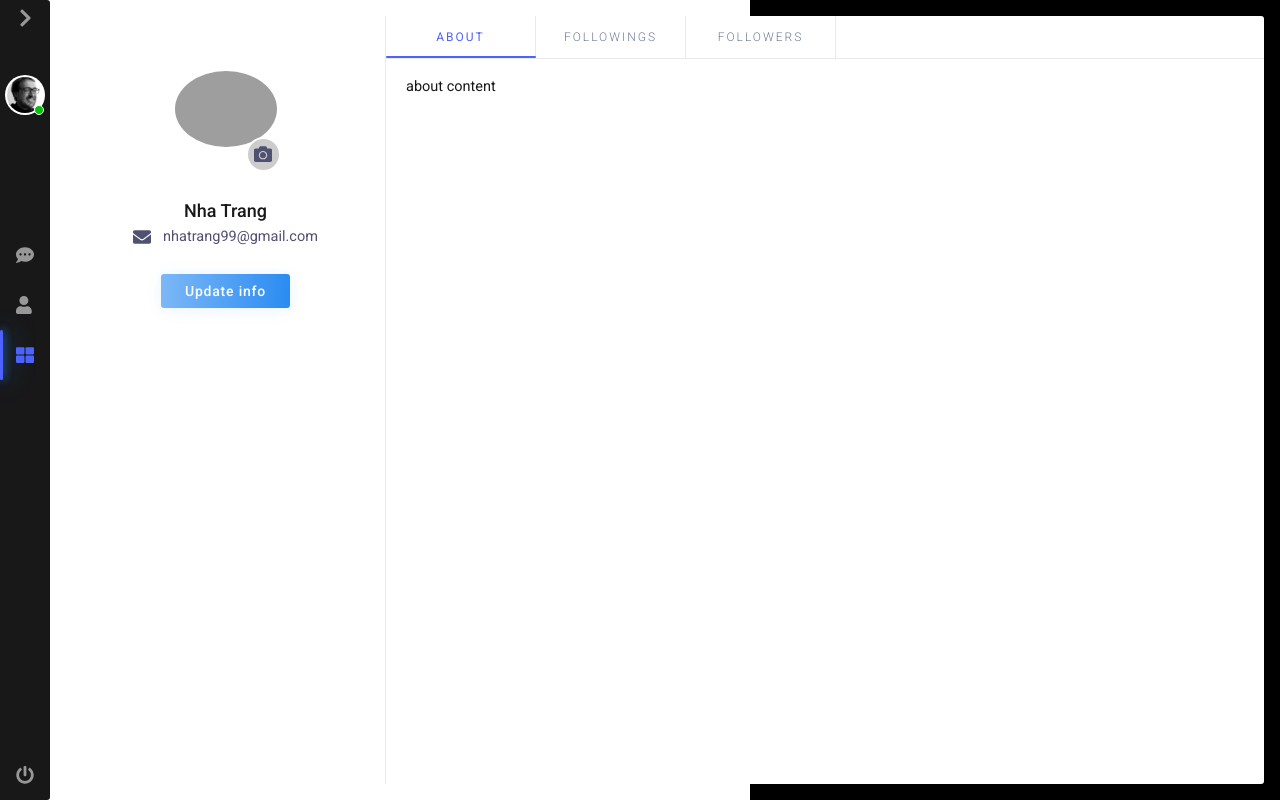
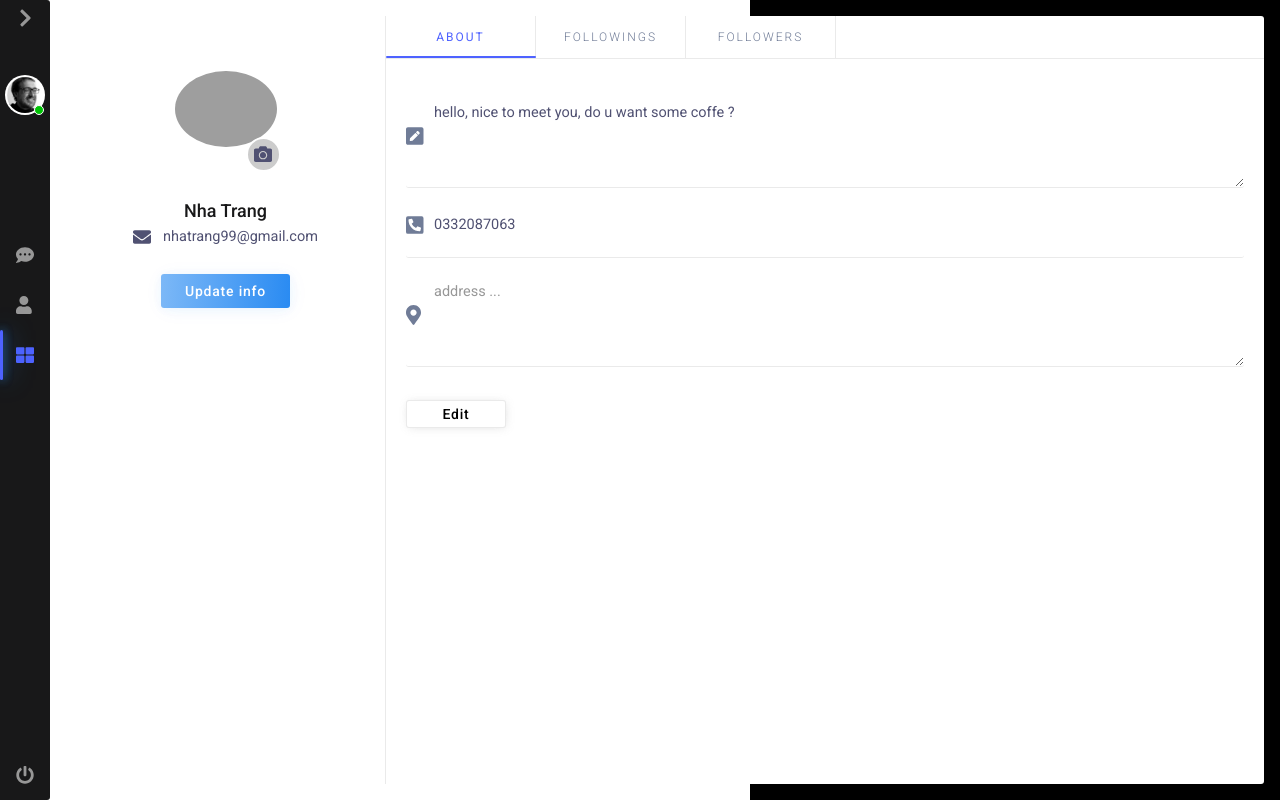
Before and after one commit to Sammatha99/we-text-client, a React (Create React App) app: page / in a window 1280 px wide. Built offline with nearby package versions, Linux system fonts and the light colour scheme; grey boxes are pictures that could not be loaded.

Commit message:
finish ui this user profile

```diff
--- a/src/App.js
+++ b/src/App.js
@@ -31,6 +31,8 @@ import {
   faPhone,
   faMapMarkerAlt,
   faCamera,
+  faPenSquare,
+  faPhoneSquareAlt,
 } from "@fortawesome/free-solid-svg-icons";
 
 import { Login, Register, ForgotPassword } from "./components/auth";
@@ -63,7 +65,9 @@ library.add(
   faEnvelope,
   faPhone,
   faMapMarkerAlt,
-  faCamera
+  faCamera,
+  faPenSquare,
+  faPhoneSquareAlt
 );
 
 function App() {
--- a/src/components/dashboard/MainDashboard.js
+++ b/src/components/dashboard/MainDashboard.js
@@ -56,7 +56,7 @@ export default function MainDashboard() {
           <Chat selectedChatroom={selectedChatroom} />
         )}
 
-        {/* <ChatInfo id={0} /> */}
+        {/* <ChatInfo id={1} /> */}
         {/* <OtherUserPofile /> */}
       </div>
     </>
--- a/src/components/dashboard/ThisUserProfile.js
+++ b/src/components/dashboard/ThisUserProfile.js
@@ -4,6 +4,11 @@ import clsx from "clsx";
 
 import "../../style/thisUserProfile.css";
 import { LoadingComponent } from "../utils";
+import {
+  AboutContent,
+  FollowingsContent,
+  FollowersContent,
+} from "./thisUserProfileContents";
 import { thisUserData, thisUserDetailData } from "../../utils/fakeData";
 
 const thisUserTabs = ["about", "followings", "followers"];
@@ -48,19 +53,19 @@ export default function ThisUserProfile() {
       case 0:
         return (
           <div key={`thisUser__tab${0}`} className="thisUser__tab-content">
-            about content
+            <AboutContent />
           </div>
         );
       case 1:
         return (
           <div key={`thisUser__tab${1}`} className="thisUser__tab-content">
-            followings content
+            <FollowingsContent />
           </div>
         );
       case 2:
         return (
           <div key={`thisUser__tab${2}`} className="thisUser__tab-content">
-            followers content
+            <FollowersContent />
           </div>
         );
       default:
--- /dev/null
+++ b/src/components/dashboard/thisUserProfileContents/AboutContent.js
@@ -0,0 +1,137 @@
+import React, { useState, useEffect } from "react";
+import clsx from "clsx";
+import { FontAwesomeIcon as Icon } from "@fortawesome/react-fontawesome";
+import { useForm } from "react-hook-form";
+import { yupResolver } from "@hookform/resolvers/yup";
+
+import { userDetailSchema } from "../../../utils/yupGlobal";
+
+import { thisUserDetailData } from "../../../utils/fakeData";
+
+/* TODO init value
+ submit -> change initvalue= new value
+ cancel -> return to init value
+*/
+
+export default function AboutContent() {
+  const [edit, setEdit] = useState(false);
+  const [userDetail, setUserDetail] = useState({ email: "", firstname: "" });
+  const {
+    register,
+    handleSubmit,
+    reset,
+    formState: { errors },
+  } = useForm({
+    resolver: yupResolver(userDetailSchema),
+    defaultValues: userDetail,
+  });
+
+  useEffect(() => {
+    const getUserDetail = {
+      phoneNumber: thisUserDetailData.phoneNumber || "",
+      address: thisUserDetailData.address || "",
+      description: thisUserDetailData.description || "",
+    };
+    setUserDetail(getUserDetail);
+    reset(getUserDetail);
+  }, [reset]);
+
+  const onSubmit = (data) => {
+    console.log(data);
+    setUserDetail(data);
+    setEdit(false);
+  };
+
+  const handleEditBtnClick = (e) => {
+    e.preventDefault();
+    setEdit(true);
+  };
+
+  const handleCancelBtnClick = (e) => {
+    e.preventDefault();
+    reset(userDetail);
+    setEdit(false);
+  };
+
+  return (
+    <div>
+      <form
+        className={clsx("thisUser__form", {
+          "thisUser__form--edit": edit,
+        })}
+        onSubmit={handleSubmit(onSubmit)}
+      >
+        <div className="thisUser__input-wrap">
+          <textarea
+            name="description"
+            {...register("description")}
+            rows="3"
+            className="thisUser__input"
+            type="text"
+            placeholder="description ..."
+            disabled={!edit}
+          />
+          {errors.description && (
+            <p className="auth__error-message">{errors.description.message}</p>
+          )}
+          <div className="thisUser__input-icon">
+            <Icon icon="pen-square" />
+          </div>
+        </div>
+        <div className="thisUser__input-wrap">
+          <input
+            name="phoneNumber"
+            {...register("phoneNumber")}
+            className="thisUser__input"
+            type="text"
+            placeholder="phone number ..."
+            disabled={!edit}
+          />
+          {errors.phoneNumber && (
+            <p className="auth__error-message">{errors.phoneNumber.message}</p>
+          )}
+          <div className="thisUser__input-icon">
+            <Icon icon="phone-square-alt" />
+          </div>
+        </div>
+        <div className="thisUser__input-wrap">
+          <textarea
+            name="address"
+            {...register("address")}
+            rows="3"
+            className="thisUser__input"
+            type="text"
+            placeholder="address ..."
+            disabled={!edit}
+          />
+          {errors.address && (
+            <p className="auth__error-message">{errors.address.message}</p>
+          )}
+          <div className="thisUser__input-icon">
+            <Icon icon="map-marker-alt" />
+          </div>
+        </div>
+        <div className="thisUser__btns-wrap">
+          <button
+            className="btn btn--medium thisUser__btn--edit"
+            onClick={handleEditBtnClick}
+          >
+            Edit
+          </button>
+          <button
+            className="btn btn--medium btn--primary thisUser__btn--submit"
+            type="submit"
+          >
+            Submit
+          </button>
+          <button
+            className="btn btn--medium thisUser__btn--cancel"
+            onClick={handleCancelBtnClick}
+          >
+            Cancel
+          </button>
+        </div>
+      </form>
+    </div>
+  );
+}
--- /dev/null
+++ b/src/components/dashboard/thisUserProfileContents/FollowersContent.js
@@ -0,0 +1,39 @@
+import React, { useEffect, useState } from "react";
+import { FontAwesomeIcon as Icon } from "@fortawesome/react-fontawesome";
+
+import { UserCard } from "../../utils";
+
+import { thisUserDetailData } from "../../../utils/fakeData";
+
+export default function FollowersContent() {
+  const [followers, setFollowers] = useState([]);
+
+  useEffect(() => {
+    const getFollowers = [...thisUserDetailData.followersPopulate];
+    setFollowers(getFollowers);
+    return () => {};
+  }, []);
+
+  return (
+    <div>
+      <div className="input-icon  input-icon--search">
+        <input className="input-icon__input" placeholder="Search here" />
+        <div className="input-icon__icon--right input-icon__icon--link">
+          <Icon icon="search" />
+        </div>
+        <div className="input-icon__icon--right input-icon__icon--link input-icon__icon--clear">
+          <Icon icon="times-circle" />
+        </div>
+      </div>
+      <div>
+        {followers.map((following) => (
+          <UserCard
+            user={following}
+            key={following.id}
+            classes={"userCard--white"}
+          />
+        ))}
+      </div>
+    </div>
+  );
+}
--- /dev/null
+++ b/src/components/dashboard/thisUserProfileContents/FollowingsContent.js
@@ -0,0 +1,39 @@
+import React, { useEffect, useState } from "react";
+import { FontAwesomeIcon as Icon } from "@fortawesome/react-fontawesome";
+
+import { UserCard } from "../../utils";
+
+import { thisUserDetailData } from "../../../utils/fakeData";
+
+export default function FollowingsContent() {
+  const [followings, setFollowings] = useState([]);
+
+  useEffect(() => {
+    const getFollowings = [...thisUserDetailData.followingsPopulate];
+    setFollowings(getFollowings);
+    return () => {};
+  }, []);
+
+  return (
+    <div>
+      <div className="input-icon  input-icon--search">
+        <input className="input-icon__input" placeholder="Search here" />
+        <div className="input-icon__icon--right input-icon__icon--link">
+          <Icon icon="search" />
+        </div>
+        <div className="input-icon__icon--right input-icon__icon--link input-icon__icon--clear">
+          <Icon icon="times-circle" />
+        </div>
+      </div>
+      <div>
+        {followings.map((following) => (
+          <UserCard
+            user={following}
+            key={following.id}
+            classes={"userCard--white"}
+          />
+        ))}
+      </div>
+    </div>
+  );
+}
--- /dev/null
+++ b/src/components/dashboard/thisUserProfileContents/index.js
@@ -0,0 +1,3 @@
+export { default as AboutContent } from "./AboutContent";
+export { default as FollowingsContent } from "./FollowingsContent";
+export { default as FollowersContent } from "./FollowersContent";
--- a/src/style/thisUserProfile.css
+++ b/src/style/thisUserProfile.css
@@ -109,7 +109,7 @@
 .thisUser__tab-content {
   width: 100%;
   padding: var(--spacing-5);
-  animation: slideIn 1s ease-in;
+  animation: slideIn 0.3s ease-in-out;
 }
 
 @keyframes slideIn {
@@ -122,3 +122,69 @@
     transform: translateX(0);
   }
 }
+
+/* about tab  */
+
+.thisUser__form {
+  width: 100%;
+}
+
+.thisUser__input-wrap {
+  position: relative;
+  width: 100%;
+}
+
+.thisUser__input-icon {
+  font-size: var(--font-size-2);
+  color: var(--text-light-color);
+  position: absolute;
+  left: 0;
+  top: 50%;
+  transform: translateY(-50%);
+}
+
+.thisUser__input {
+  width: 100%;
+  border: none;
+  outline: none;
+  border-bottom: 1px solid var(--border-color);
+  padding-left: var(--spacing-7);
+  padding-bottom: var(--spacing-6);
+  padding-top: var(--spacing-6);
+}
+
+.thisUser__input:-webkit-autofill {
+  transition: background-color 600000s 0s, color 600000s 0s;
+}
+
+.thisUser__input:focus {
+  border-bottom: 1px solid var(--primary-light-color);
+}
+
+.thisUser__input-wrap .thisUser__input:focus ~ .thisUser__input-icon {
+  color: var(--primary-light-color);
+}
+
+.thisUser__btns-wrap {
+  margin-top: var(--spacing-7);
+  display: flex;
+}
+
+.thisUser__btns-wrap .btn ~ .btn {
+  margin-left: var(--spacing-6);
+}
+
+/* form edit  */
+
+.thisUser__form--edit .thisUser__btns-wrap .thisUser__btn--edit {
+  display: none;
+}
+
+.thisUser__form:not(.thisUser__form--edit)
+  .thisUser__btns-wrap
+  .thisUser__btn--submit,
+.thisUser__form:not(.thisUser__form--edit)
+  .thisUser__btns-wrap
+  .thisUser__btn--cancel {
+  display: none;
+}
--- a/src/utils/fakeData.js
+++ b/src/utils/fakeData.js
@@ -105,7 +105,8 @@ const otherUserData = usersData[1];
 
 const otherUserDetailData = {
   id: otherUserData.id,
-  description: "hello, nice to meet you, Plz contact me via email :3 ?",
+  description:
+    "This is a free online calculator which counts the number of characters or letters in a text, useful for your tweets on Twitter, face",
   phoneNumber: "0332087063",
   followers: usersId(usersData.slice(2)),
   followings: usersId(usersData.slice(2)),
--- a/src/utils/yupGlobal.js
+++ b/src/utils/yupGlobal.js
@@ -45,4 +45,24 @@ const forgotPasswordSchema = yup.object().shape({
   email: yup.string().email("email invalid").required("this field is required"),
 });
 
-export { yup, registerSchema, loginSchema, forgotPasswordSchema };
+const userDetailSchema = yup.object().shape({
+  description: yup.string().max(130, "Max 130 characters"),
+  phoneNumber: yup
+    .string()
+    .test(
+      "empty-or-9-characters-check",
+      "Password must be at least 9 characters",
+      (phoneNumber) => !phoneNumber || phoneNumber.length >= 9
+    )
+    .onlyNumber("Phonenumber only contain number")
+    .max(11, "max 11 characters"),
+  address: yup.string().max(100, "Max 100 characters"),
+});
+
+export {
+  yup,
+  registerSchema,
+  loginSchema,
+  forgotPasswordSchema,
+  userDetailSchema,
+};
```
